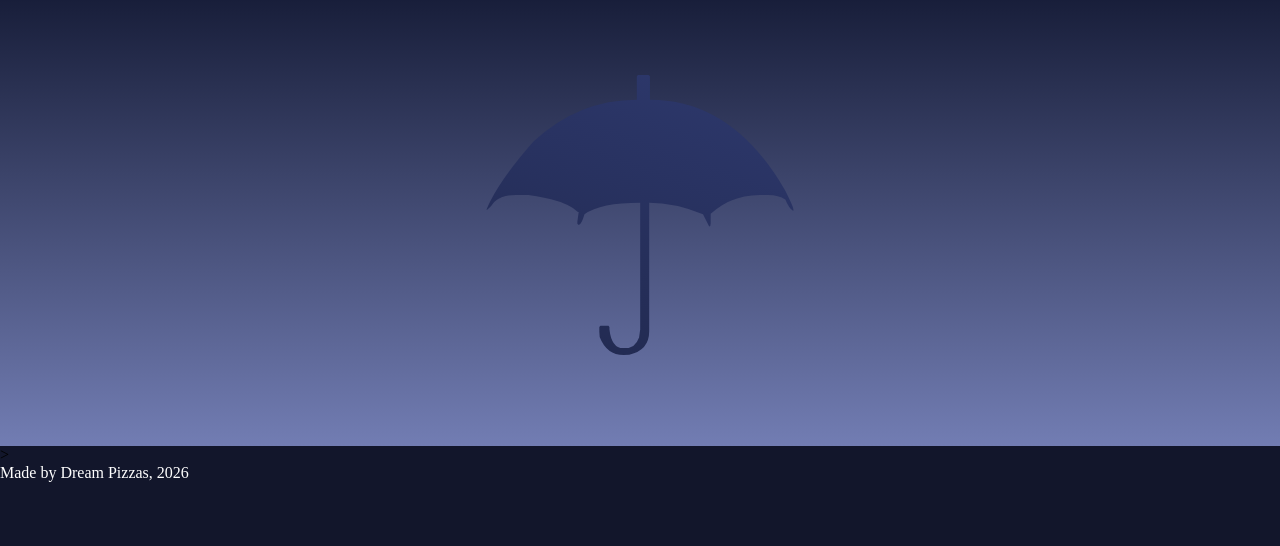
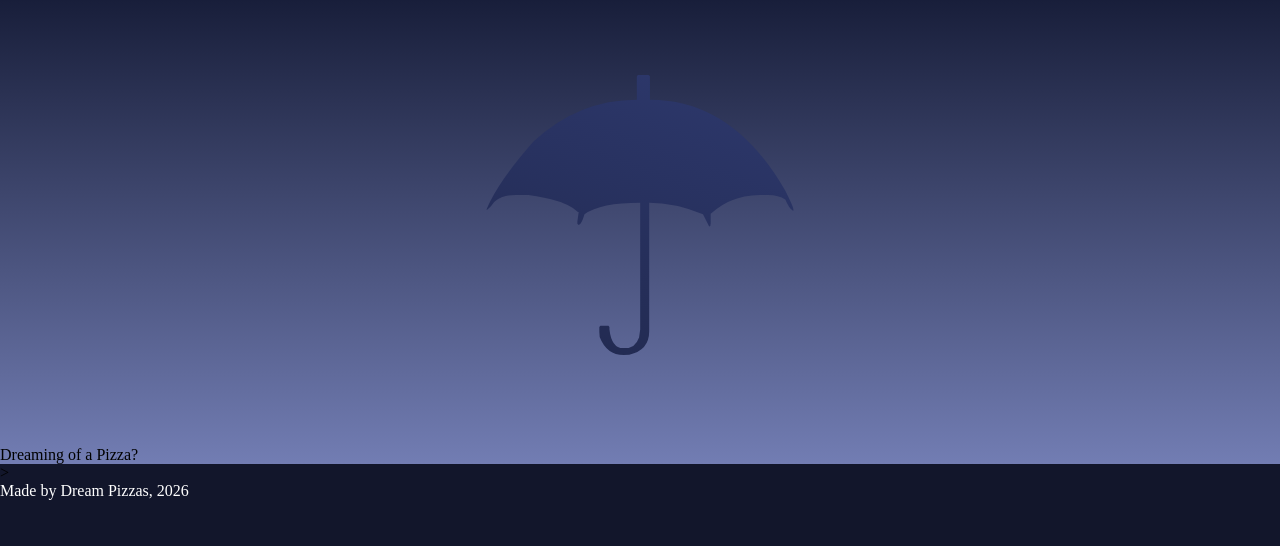
Before and after one commit to st25209-lgtm/CSC2-AS91896-AS91897, a Flask app: page / in a window 1280 px wide. Shown: the part 55-601 px from the top of the page. Run offline with Flask 3, Linux system fonts and the light colour scheme; some web fonts are replaced.

Commit message:
Second concept block added

```diff
--- a/templates/base.html
+++ b/templates/base.html
@@ -28,6 +28,9 @@
         {% block content %}
         <div class="concept-block">
             <p class="icon">&#9730;</p>
+            <p class="quote">Dreaming of a Pizza?</p>
+        </div>
+        <div class="concept-block2">
         </div>
         {% endblock %}
     </div>>
```
